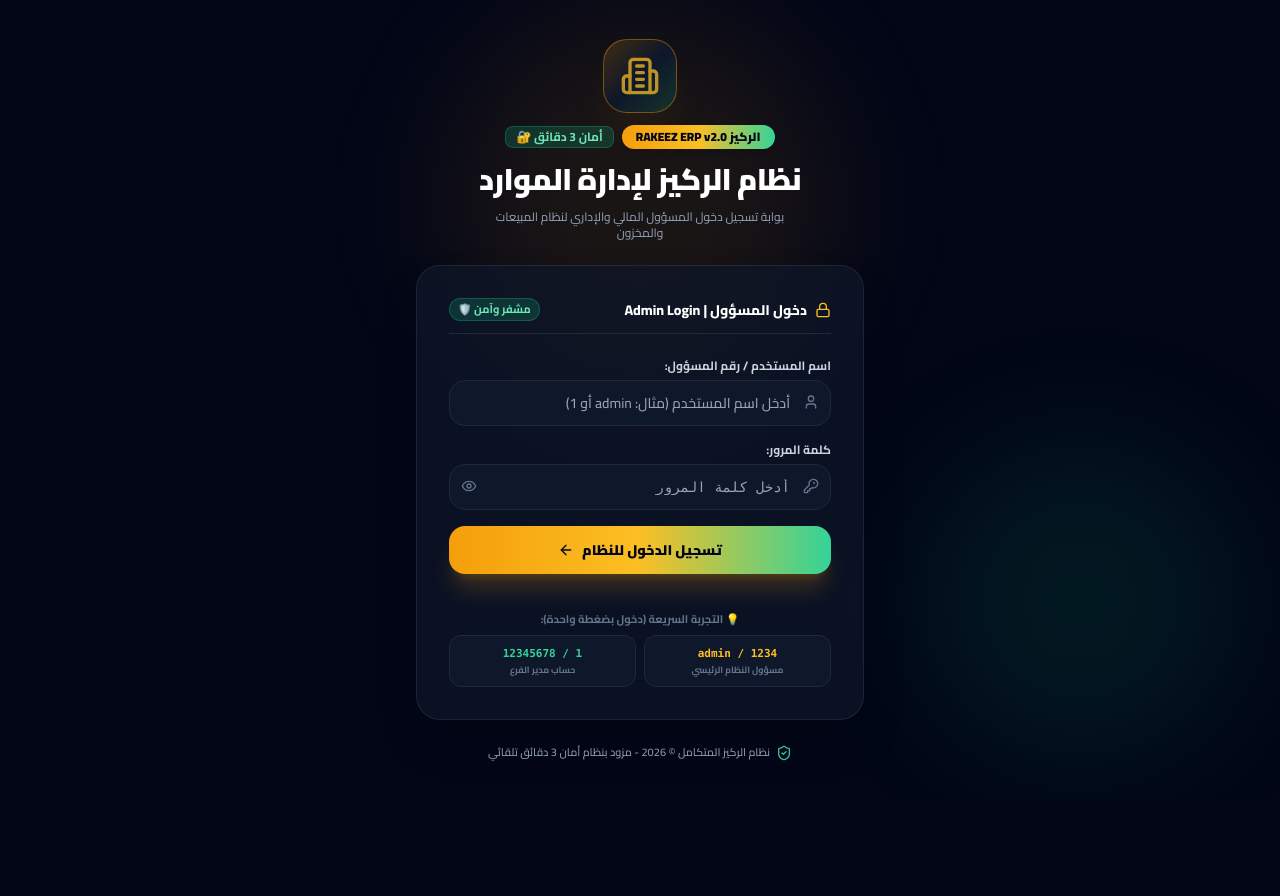
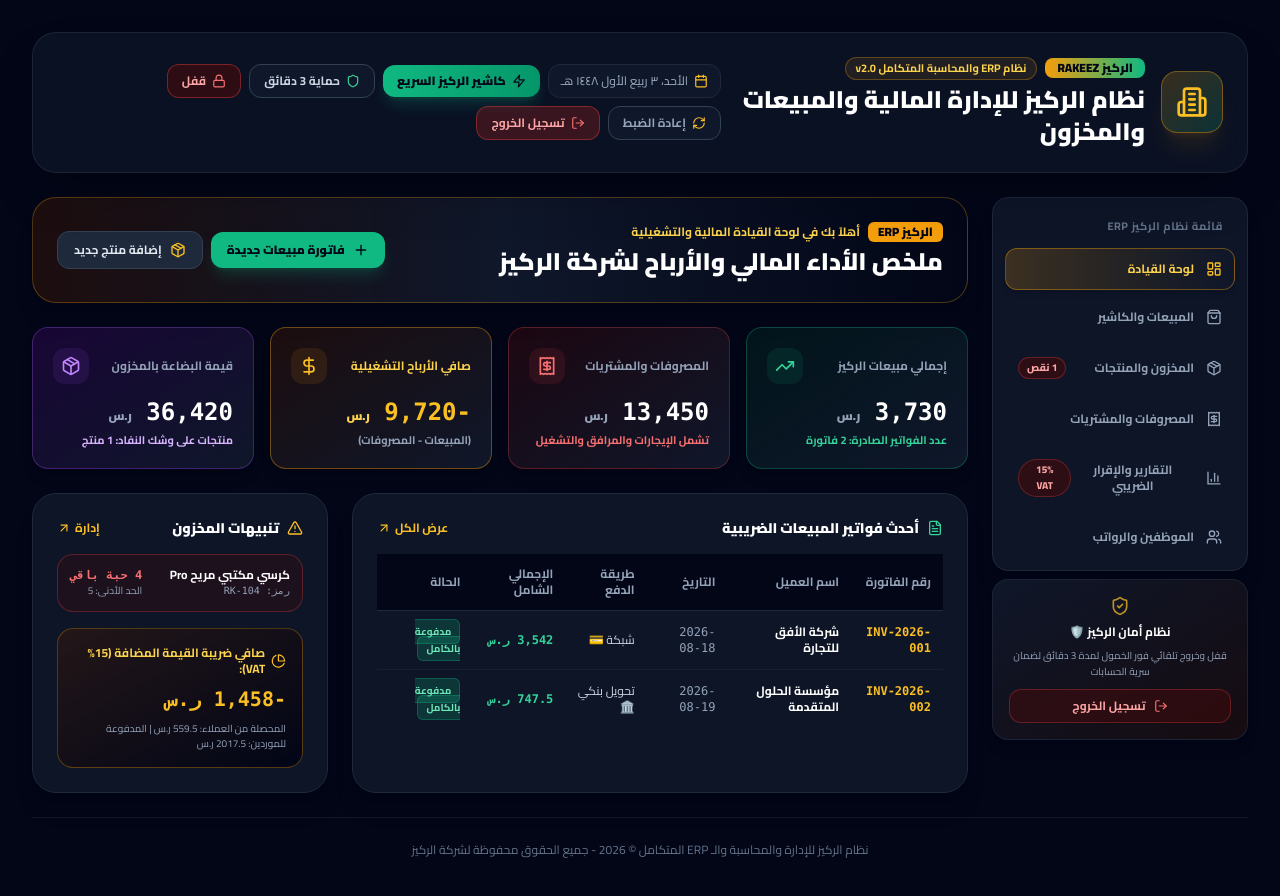
Before and after one commit to basharerb/tabby-tamara, a React (Vite) app: page / in a window 1280 px wide. Shown: the top 896 px of the page. Before the commit the page ends 800 px from the top, so only its background shows below. Built offline with nearby package versions, Linux system fonts and the light colour scheme; the HTML template or start-up script is replaced by a standard one.

Commit message:
Load Rakeez Accounting ERP System directly on main URL without requiring initial login screen

```diff
--- a/src/RakeezApp.tsx
+++ b/src/RakeezApp.tsx
@@ -30,12 +30,13 @@
 export const RakeezApp: React.FC = () => {
   const isLoginPagePath = typeof window !== 'undefined' && window.location.pathname.includes('admin-login');
 
+  // Default session active so user enters directly into Rakeez ERP Accounting system
   const [authSession, setAuthSession] = useState<{ username: string; role: string } | null>(() => {
     const saved = localStorage.getItem('rakeez_auth_session');
     if (saved) {
-      try { return JSON.parse(saved); } catch { return null; }
+      try { return JSON.parse(saved); } catch { }
     }
-    return null;
+    return { username: 'admin', role: 'المسؤول الرئيسي' };
   });
 
   const [activeTab, setActiveTab] = useState<string>('dashboard');
@@ -129,10 +130,8 @@
 
   const handleLogout = () => {
     localStorage.removeItem('rakeez_auth_session');
-    setAuthSession(null);
-    if (typeof window !== 'undefined' && !window.location.pathname.includes('admin-login')) {
-      window.history.pushState({}, '', '/admin-login');
-    }
+    lockAppImmediately();
+    setIsLocked(true);
   };
 
   const handleLoginSuccess = (user: string) => {
@@ -144,9 +143,11 @@
     }
   };
 
-  if (isLoginPagePath || !authSession) {
+  if (isLoginPagePath && !authSession) {
     return <AdminLoginView onLoginSuccess={handleLoginSuccess} />;
   }
+
+  const currentUsername = authSession ? authSession.username : 'admin';
 
   return (
     <div className="min-h-screen bg-slate-950 text-slate-100 p-4 sm:p-8 font-sans selection:bg-amber-500 selection:text-slate-950 dir-rtl">
@@ -163,7 +164,7 @@
           }}
           onResetData={handleReset}
           onLogout={handleLogout}
-          username={authSession.username}
+          username={currentUsername}
         />
 
         {/* MAIN BODY: SIDEBAR + CONTENT */}
```
